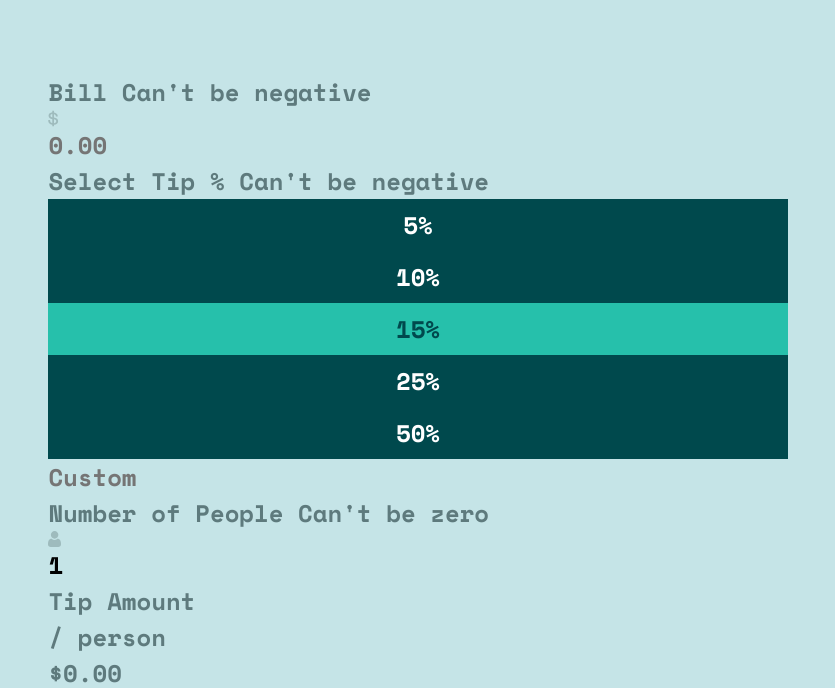
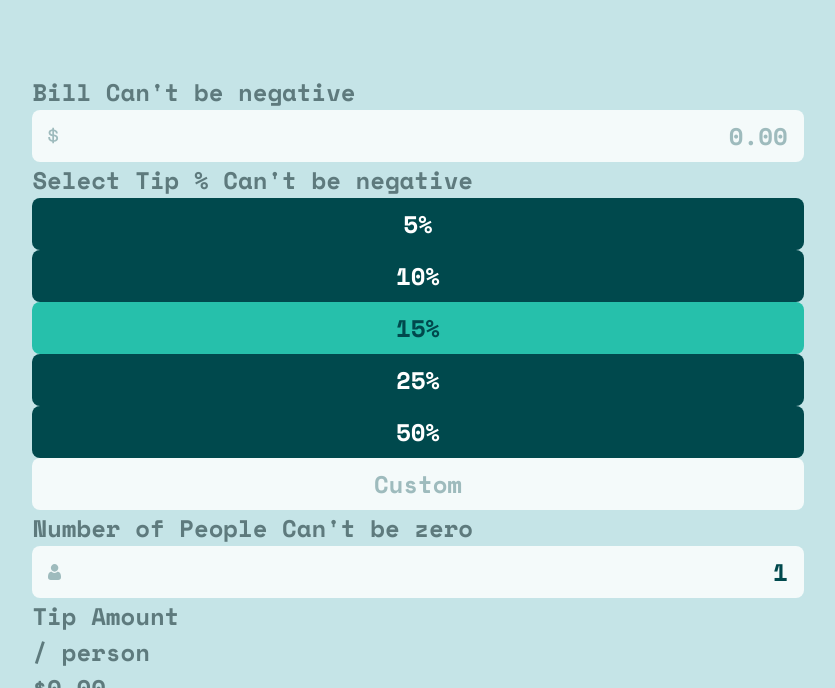
Before and after one commit to r0b3rtcode020/tip-calculator, a website: page index.html in a window 1280 px wide. Shown: the part 105-793 px from the top of the page, without its empty margins (222-1057 px from the left). Drawn offline with nearby package versions, Linux system fonts and the light colour scheme.

Commit message:
style: complete input styles, adjust button border-radius and add mixin to hide numeric spinner

```diff
--- a/scss/base/_mixins.scss
+++ b/scss/base/_mixins.scss
@@ -9,3 +9,15 @@
     }
   }
 }
+
+@mixin no-spinner {
+  // Chrome, Safari, Edge, Opera
+  &::-webkit-inner-spin-button,
+  &::-webkit-outer-spin-button {
+    -webkit-appearance: none;
+    margin: 0;
+  }
+
+  // Firefox
+  -moz-appearance: textfield;
+}
--- a/scss/components/_base.scss
+++ b/scss/components/_base.scss
@@ -1 +1,2 @@
 @use "./button";
+@use "./input";
--- a/scss/components/_button.scss
+++ b/scss/components/_button.scss
@@ -5,6 +5,7 @@
 .btn {
   width: 100%;
   padding: var(--sp-8) var(--sp-16);
+  border-radius: var(--sp-8);
   text-transform: uppercase;
   cursor: pointer;
 
--- /dev/null
+++ b/scss/components/_input.scss
@@ -0,0 +1,40 @@
+@use "../base/mixins" as *;
+
+.input-field {
+  width: 100%;
+  padding: var(--sp-8) var(--sp-16);
+  border-radius: var(--sp-8);
+  background-color: var(--clr-grey-50);
+  color: var(--clr-green-900);
+  text-align: right;
+  @include no-spinner;
+
+  &.tip-custom {
+    text-align: center;
+  }
+
+  &::placeholder {
+    color: var(--clr-grey-300);
+  }
+
+  &:focus-visible {
+    outline: 0.125rem solid hsl(from var(--clr-green-400) h s l);
+    outline-offset: 0.125rem;
+  }
+
+  &:invalid:not(:placeholder-shown) {
+    outline: 0.125rem solid hsl(from var(--clr-orange-400) h s l);
+    outline-offset: 0.125rem;
+  }
+}
+
+.input-wrapper {
+  display: flex;
+  align-items: center;
+  position: relative;
+
+  .input-icon {
+    position: absolute;
+    left: var(--sp-16);
+  }
+}
```
Also changed, not shown: css/styles.css, 1 other file.
